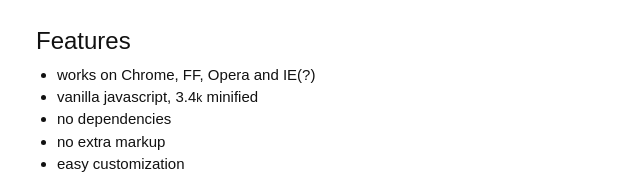
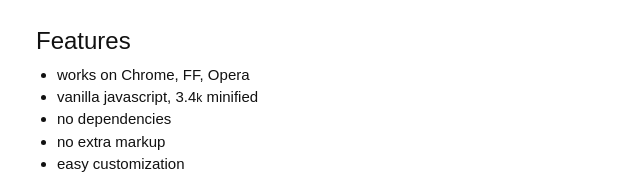
Before and after one commit to vitalk/js-elegant-textarea, a plain HTML site: page docs/index.html in a window 1280 px wide. Shown: the part 267-457 px from the top of the page, 304-944 px from the left. Drawn offline with Linux system fonts and the light colour scheme.

Commit message:
remove IE from list of supported browsers

```diff
--- a/docs/index.html
+++ b/docs/index.html
@@ -25,7 +25,7 @@
             <section class="features">
                 <h1>Features</h1>
                 <ul>
-                    <li>works on Chrome, FF, Opera and IE(?)</li>
+                    <li>works on Chrome, FF, Opera</li>
                     <li>vanilla javascript, 3.4<small>k</small> minified</li>
                     <li>no dependencies</li>
                     <li>no extra markup</li>
```
